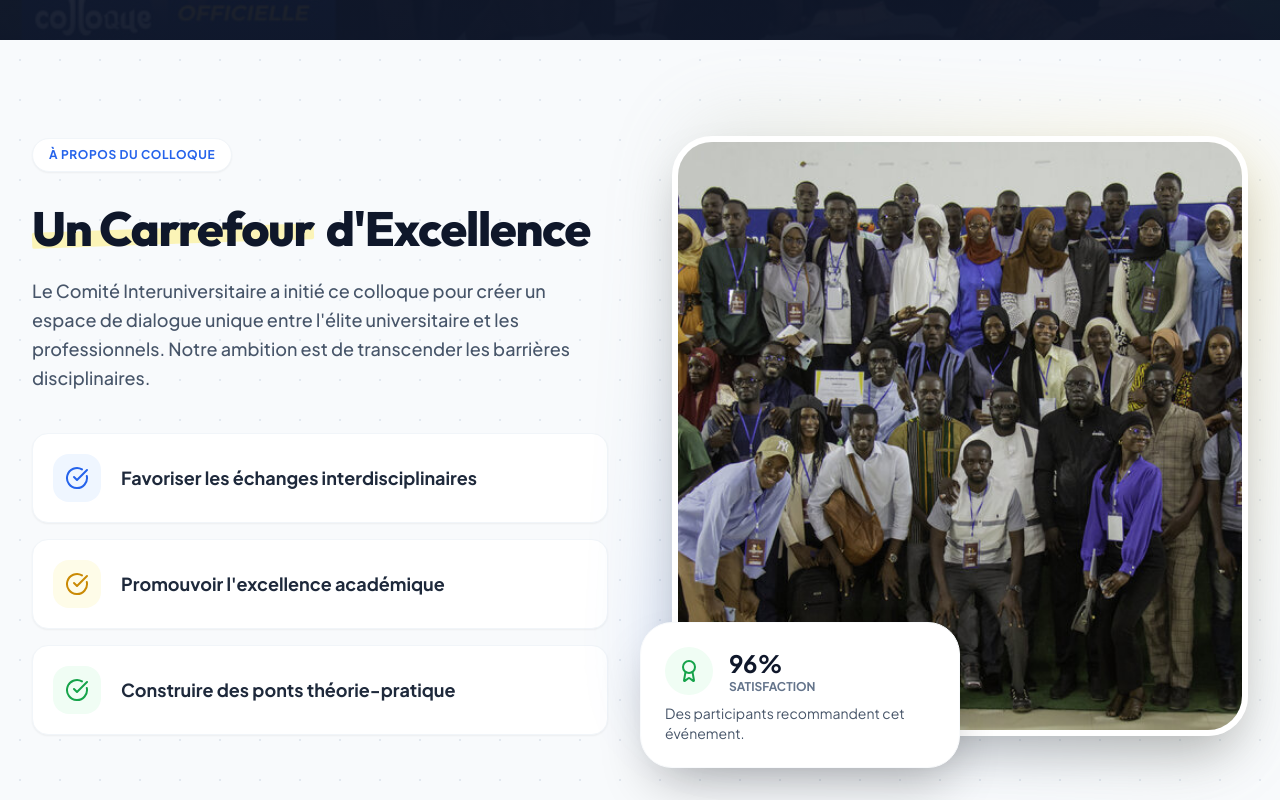
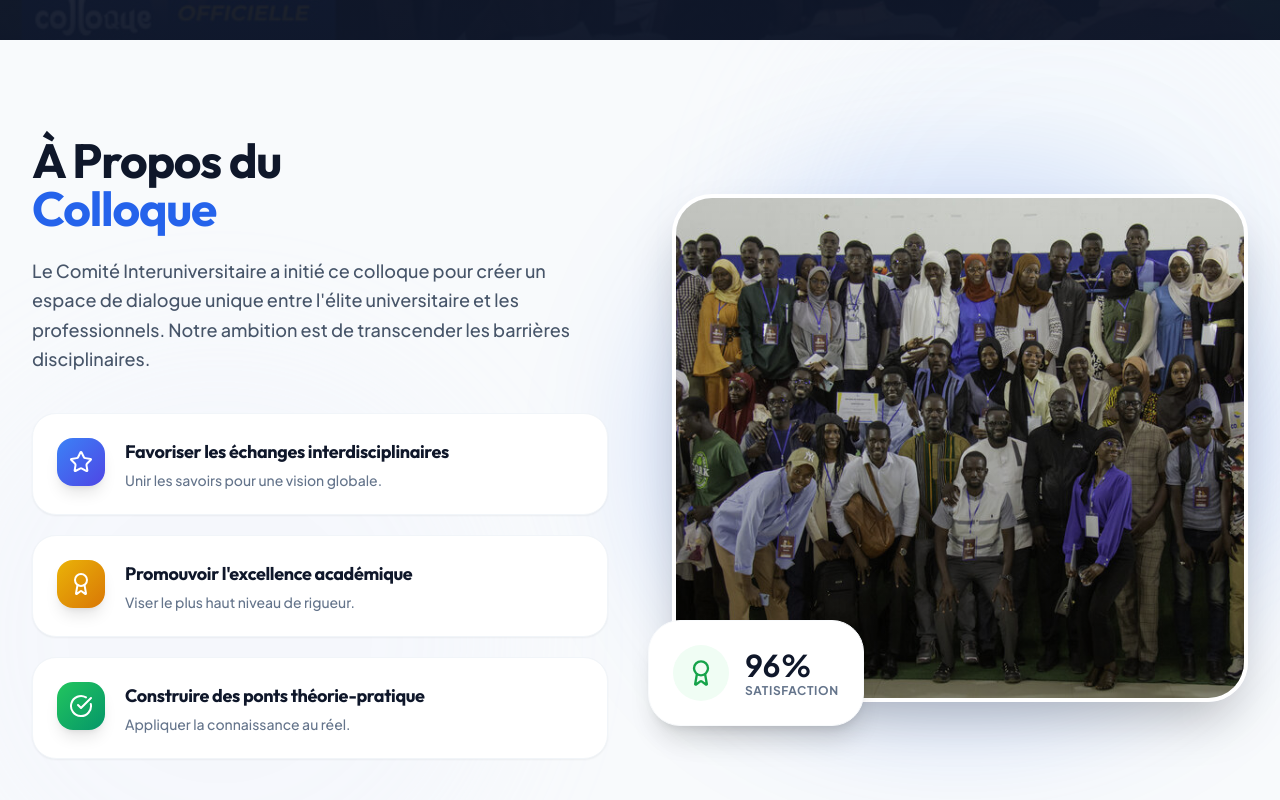
Before and after one commit to Rachidusfallensis/ciu-website, a React (Vite) app: page /colloque in a window 1280 px wide. Shown: the part 840-1640 px from the top of the page. Built offline with nearby package versions, Linux system fonts and the light colour scheme.

Commit message:
feat: enhance About section content and redesign Colloquium presentation UI with new card components.

```diff
--- a/src/components/sections/colloque/PresentationSection.jsx
+++ b/src/components/sections/colloque/PresentationSection.jsx
@@ -5,8 +5,11 @@ import { Star, CheckCircle, Award } from 'lucide-react';
 export default function PresentationSection() {
     return (
         <section className="section-padding bg-slate-50 relative overflow-hidden">
-            {/* Background Pattern */}
-            <div className="absolute inset-0 opacity-40 pointer-events-none mix-blend-multiply" style={{ backgroundImage: 'radial-gradient(#cbd5e1 1px, transparent 1px)', backgroundSize: '40px 40px' }} />
+            {/* Background Decor (Matching Gallery) */}
+            <div className="absolute inset-0 opacity-30 pointer-events-none">
+                <div className="absolute top-0 right-0 w-[600px] h-[600px] bg-blue-100/40 rounded-full blur-3xl -mr-20 -mt-20" />
+                <div className="absolute bottom-0 left-0 w-[600px] h-[600px] bg-indigo-100/40 rounded-full blur-3xl -ml-20 -mb-20" />
+            </div>
 
             <div className="max-w-7xl mx-auto px-4 sm:px-6 lg:px-8 relative z-10">
                 <div className="grid grid-cols-1 lg:grid-cols-2 gap-16 items-center">
@@ -16,39 +19,56 @@ export default function PresentationSection() {
                         viewport={{ once: true, amount: 0.2 }}
                         transition={{ duration: 0.8 }}
                     >
-                        <div className="inline-flex items-center gap-2 px-4 py-2 rounded-full bg-white shadow-sm border border-slate-100 text-primary-600 text-xs font-bold uppercase tracking-wider mb-8">
-                            À Propos du Colloque
+                        {/* Header Matching Gallery Style */}
+                        <div className="mb-10 text-center lg:text-left">
+                            <h2 className="text-4xl md:text-5xl font-bold mb-6 text-slate-900 tracking-tight leading-tight">
+                                À Propos du <br /> <span className="text-primary-600">Colloque</span>
+                            </h2>
+                            <p className="text-lg text-slate-600 leading-relaxed font-medium">
+                                Le Comité Interuniversitaire a initié ce colloque pour créer un espace de dialogue unique entre l'élite universitaire et les professionnels. Notre ambition est de transcender les barrières disciplinaires.
+                            </p>
                         </div>
 
-                        <h2 className="text-4xl md:text-5xl font-black mb-6 text-slate-900 leading-tight tracking-tight">
-                            <span className="relative inline-block mr-3">
-                                <span className="absolute inset-x-0 bottom-2 h-4 bg-yellow-200 -rotate-2 -z-10 opacity-60 rounded-sm"></span>
-                                Un Carrefour
-                            </span>
-                            d'Excellence
-                        </h2>
-
-                        <p className="text-lg text-slate-600 mb-10 leading-relaxed font-medium">
-                            Le Comité Interuniversitaire a initié ce colloque pour créer un espace de dialogue unique entre l'élite universitaire et les professionnels. Notre ambition est de transcender les barrières disciplinaires.
-                        </p>
-
-                        <div className="space-y-4">
+                        {/* Premium Cards Grid for Key Points */}
+                        <div className="grid grid-cols-1 gap-5">
                             {[
-                                { text: "Favoriser les échanges interdisciplinaires", color: "bg-blue-50 text-blue-600" },
-                                { text: "Promouvoir l'excellence académique", color: "bg-yellow-50 text-yellow-600" },
-                                { text: "Construire des ponts théorie-pratique", color: "bg-green-50 text-green-600" }
+                                {
+                                    text: "Favoriser les échanges interdisciplinaires",
+                                    desc: "Unir les savoirs pour une vision globale.",
+                                    icon: Star,
+                                    gradient: "from-blue-500 to-indigo-600"
+                                },
+                                {
+                                    text: "Promouvoir l'excellence académique",
+                                    desc: "Viser le plus haut niveau de rigueur.",
+                                    icon: Award,
+                                    gradient: "from-yellow-500 to-amber-600"
+                                },
+                                {
+                                    text: "Construire des ponts théorie-pratique",
+                                    desc: "Appliquer la connaissance au réel.",
+                                    icon: CheckCircle,
+                                    gradient: "from-green-500 to-emerald-600"
+                                }
                             ].map((item, i) => (
                                 <motion.div
                                     key={i}
                                     initial={{ opacity: 0, y: 10 }}
                                     whileInView={{ opacity: 1, y: 0 }}
                                     transition={{ delay: i * 0.1 }}
-                                    className="flex items-center gap-5 p-5 rounded-2xl bg-white shadow-sm border border-slate-100 hover:shadow-md hover:border-primary-100 hover:translate-x-1 transition-all group"
+                                    className="group relative bg-white rounded-[1.5rem] p-6 shadow-sm hover:shadow-xl transition-all duration-300 border border-slate-100 overflow-hidden"
                                 >
-                                    <div className={`w-12 h-12 rounded-2xl ${item.color} flex items-center justify-center flex-shrink-0 group-hover:scale-110 transition-transform`}>
-                                        <CheckCircle className="w-6 h-6" />
+                                    <div className="flex items-start gap-5 relative z-10">
+                                        <div className={`w-12 h-12 rounded-2xl bg-gradient-to-br ${item.gradient} flex items-center justify-center flex-shrink-0 text-white shadow-lg group-hover:scale-110 transition-transform duration-300`}>
+                                            <item.icon className="w-6 h-6" />
                                         </div>
-                                    <span className="font-bold text-slate-800 text-lg">{item.text}</span>
+                                        <div>
+                                            <h4 className="font-bold text-slate-900 text-lg mb-1 group-hover:text-primary-600 transition-colors">{item.text}</h4>
+                                            <p className="text-slate-500 text-sm font-medium">{item.desc}</p>
+                                        </div>
+                                    </div>
+                                    {/* Hover Gradient Overlay */}
+                                    <div className={`absolute inset-0 bg-gradient-to-r ${item.gradient} opacity-0 group-hover:opacity-5 transition-opacity duration-300 pointer-events-none`} />
                                 </motion.div>
                             ))}
                         </div>
@@ -61,26 +81,29 @@ export default function PresentationSection() {
                         transition={{ duration: 0.8 }}
                         className="relative"
                     >
-                        <div className="absolute inset-0 bg-gradient-to-tr from-primary-600 to-yellow-400 rounded-[2.5rem] transform rotate-3 blur-2xl opacity-20" />
+                        {/* Image Frame - Cleaner Style */}
+                        <div className="relative rounded-[2.5rem] overflow-hidden shadow-2xl border-4 border-white">
                             <img
                                 src="/colloque-optimized/gallery/ceremonie-cloture/15_gallery.jpg"
                                 alt="Cérémonie de Clôture"
-                            className="relative rounded-[2.5rem] shadow-2xl w-full object-cover border-[6px] border-white h-[600px] z-10"
+                                className="w-full h-full object-cover min-h-[500px]"
                             />
+                            {/* Overlay Gradient */}
+                            <div className="absolute inset-0 bg-gradient-to-t from-black/30 to-transparent" />
+                        </div>
 
-                        {/* Floating Badge */}
-                        <div className="absolute -bottom-8 -left-8 bg-white p-6 rounded-[2rem] shadow-2xl max-w-xs border border-slate-50 hidden md:block z-20 animate-float">
-                            <div className="flex items-center gap-4 mb-2">
-                                <div className="w-12 h-12 bg-green-50 rounded-full flex items-center justify-center">
-                                    <Award className="w-6 h-6 text-green-600" />
+                        {/* Floating Stats Badge */}
+                        <div className="absolute -bottom-6 -left-6 bg-white p-6 rounded-[2rem] shadow-xl border border-slate-50 hidden md:flex items-center gap-4 z-20 animate-float">
+                            <div className="w-14 h-14 bg-green-50 rounded-full flex items-center justify-center">
+                                <Award className="w-7 h-7 text-green-600" />
                             </div>
                             <div>
-                                    <div className="text-2xl font-black text-slate-900">96%</div>
-                                    <div className="text-xs text-slate-500 font-bold uppercase">Satisfaction</div>
+                                <div className="text-3xl font-black text-slate-900">96%</div>
+                                <div className="text-xs text-slate-500 font-bold uppercase tracking-wider">Satisfaction</div>
                             </div>
                         </div>
-                            <p className="text-sm text-slate-600">Des participants recommandent cet événement.</p>
-                        </div>
+                        {/* Decorative Blur behind image */}
+                        <div className="absolute -inset-4 bg-primary-600/20 blur-3xl -z-10 rounded-full" />
                     </motion.div>
                 </div>
             </div>
--- a/src/components/sections/home/NewStudentsCTA.jsx
+++ b/src/components/sections/home/NewStudentsCTA.jsx
@@ -53,9 +53,8 @@ export default function NewStudentsCTA() {
                         <ul className="space-y-4 mb-10">
                             {[
                                 "Orientation et inscription administrative",
-                                "Logement et restauration",
-                                "Mentorat académique personnalisé",
-                                "Intégration dans la famille moustarchidine"
+                                "Logement dans nos Daarous Mourchid",
+                                "Parrainage et accompagnement",
                             ].map((item, index) => (
                                 <li key={index} className="flex items-start">
                                     <CheckCircle2 className="w-6 h-6 text-green-400 mr-3 flex-shrink-0" />
--- a/src/pages/HomePage.jsx
+++ b/src/pages/HomePage.jsx
@@ -347,7 +347,7 @@ export default function HomePage() {
               {
                 icon: Heart,
                 title: "Tarbiya Implicatif",
-                description: "Organiser des événements qui contribuent au développement personnel et spirituel.",
+                description: "Organiser des événements qui contribuent au développement spirituel et intellectuel.",
                 link: "/news",
                 iconColor: "text-primary-600",
                 bgClass: "bg-primary-50"
```
Also changed, not shown: src/components/sections/About.jsx (+6 -11 lines). Lines whose indentation alone changed are shown as unchanged.
